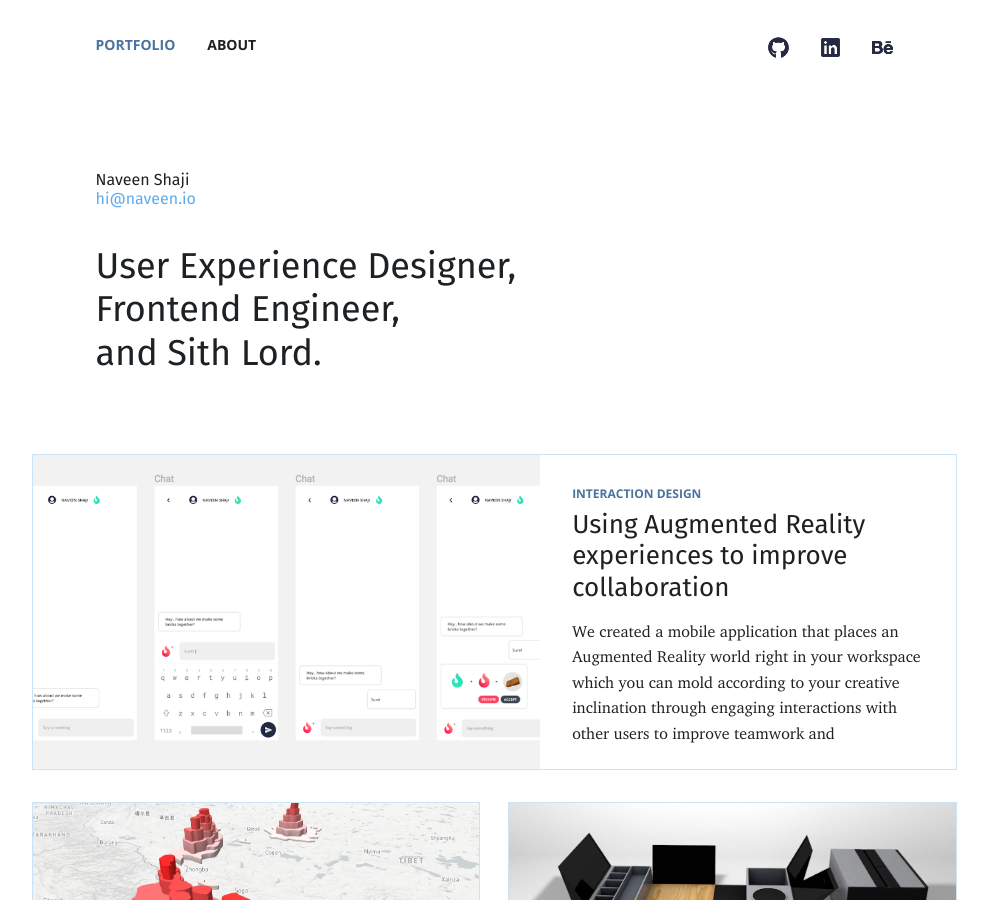
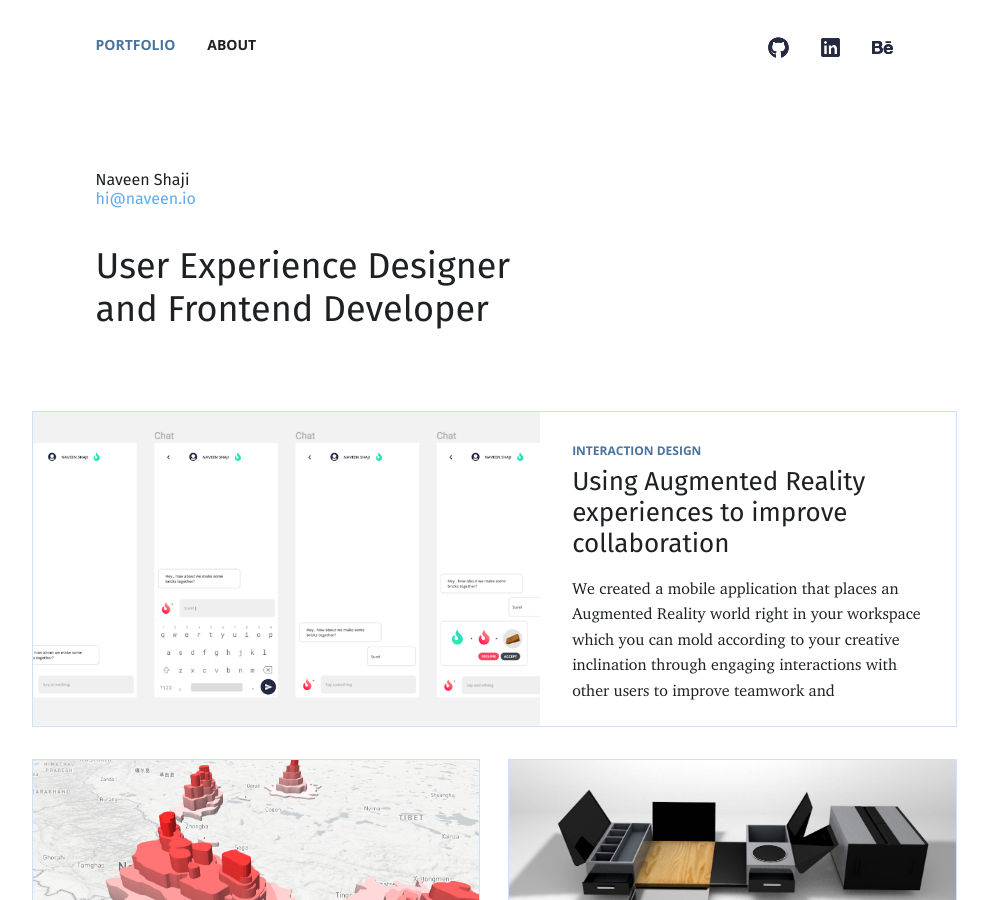
Before and after one commit to naveenshaji/naveenshaji.github.io, a Jekyll site: the page built from index.md, in a window 1280 px wide and 900 px high. Shown: the whole window, without its empty margins (146-1134 px from the left). Built offline with Jekyll 4.4.1, drawn with Linux system fonts in a browser that asks for light colours; nearby versions of some CDN libraries.

Commit message:
Removed sith

```diff
--- a/_layouts/home.html
+++ b/_layouts/home.html
@@ -11,9 +11,8 @@ layout: default
         </div>
 
         <div class="tagline">
-            User Experience Designer,<br>
-            Frontend Engineer,<br>
-            and Sith Lord.
+            User Experience Designer<br>
+            and Frontend Developer
         </div>
     </div>
 </div>
```
